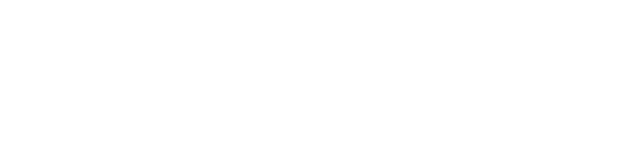
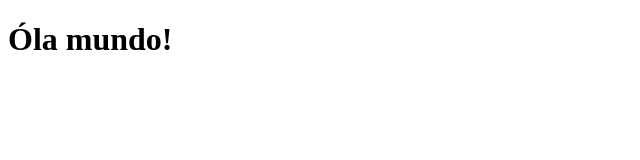
Before and after one commit to IsabelaSabino/gitbariri, a plain HTML site: page index.html in a window 1280 px wide. Shown: the whole page, without its empty margins (0-640 px from the left). Drawn offline with Linux system fonts and the light colour scheme.

Commit message:
Alteração no index

```diff
--- a/index.html
+++ b/index.html
@@ -3,9 +3,9 @@
 <head>
     <meta charset="UTF-8">
     <meta name="viewport" content="width=device-width, initial-scale=1.0">
-    <title>Document</title>
+    <title>Página inicial</title>
 </head>
 <body>
-
+    <h1>Óla mundo!</h1>
 </body>
 </html>
```
